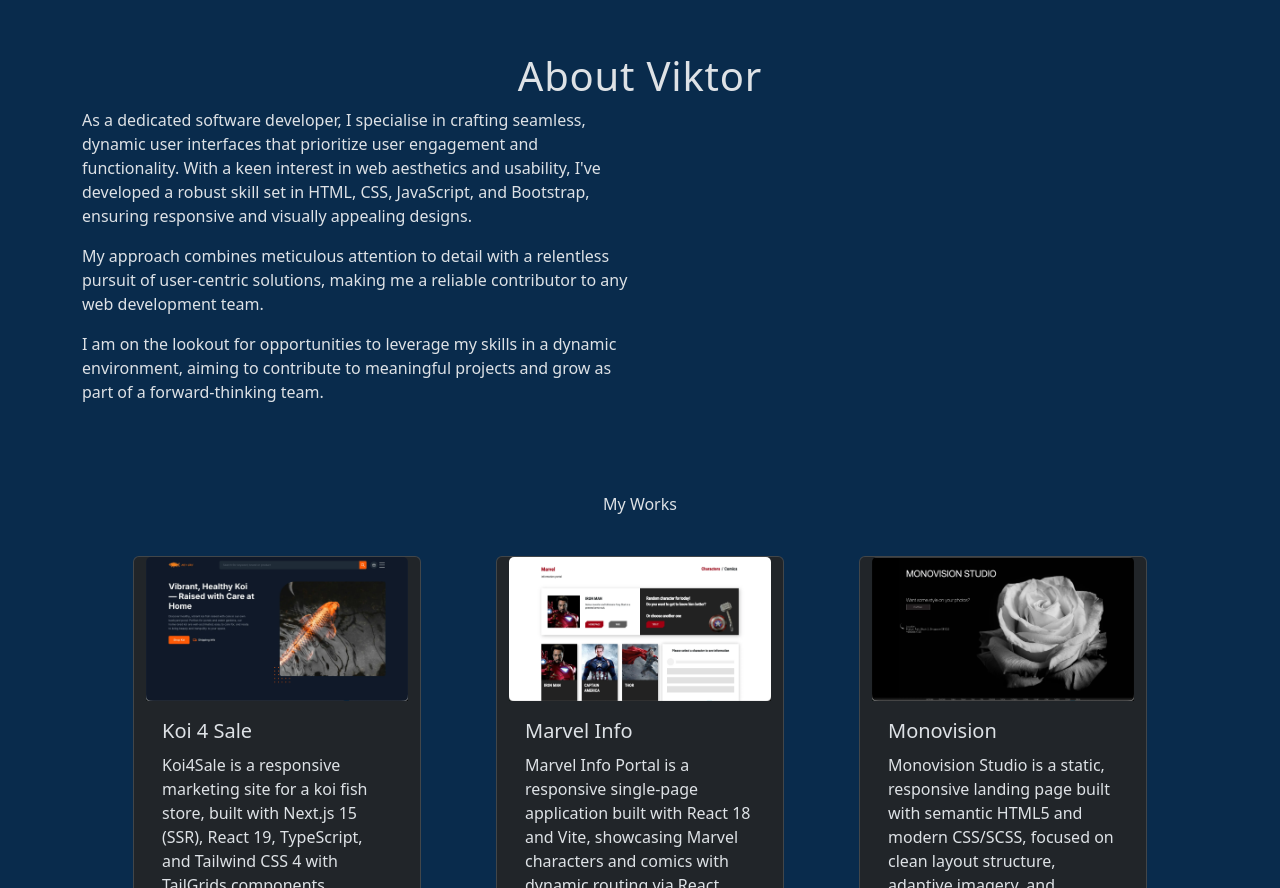
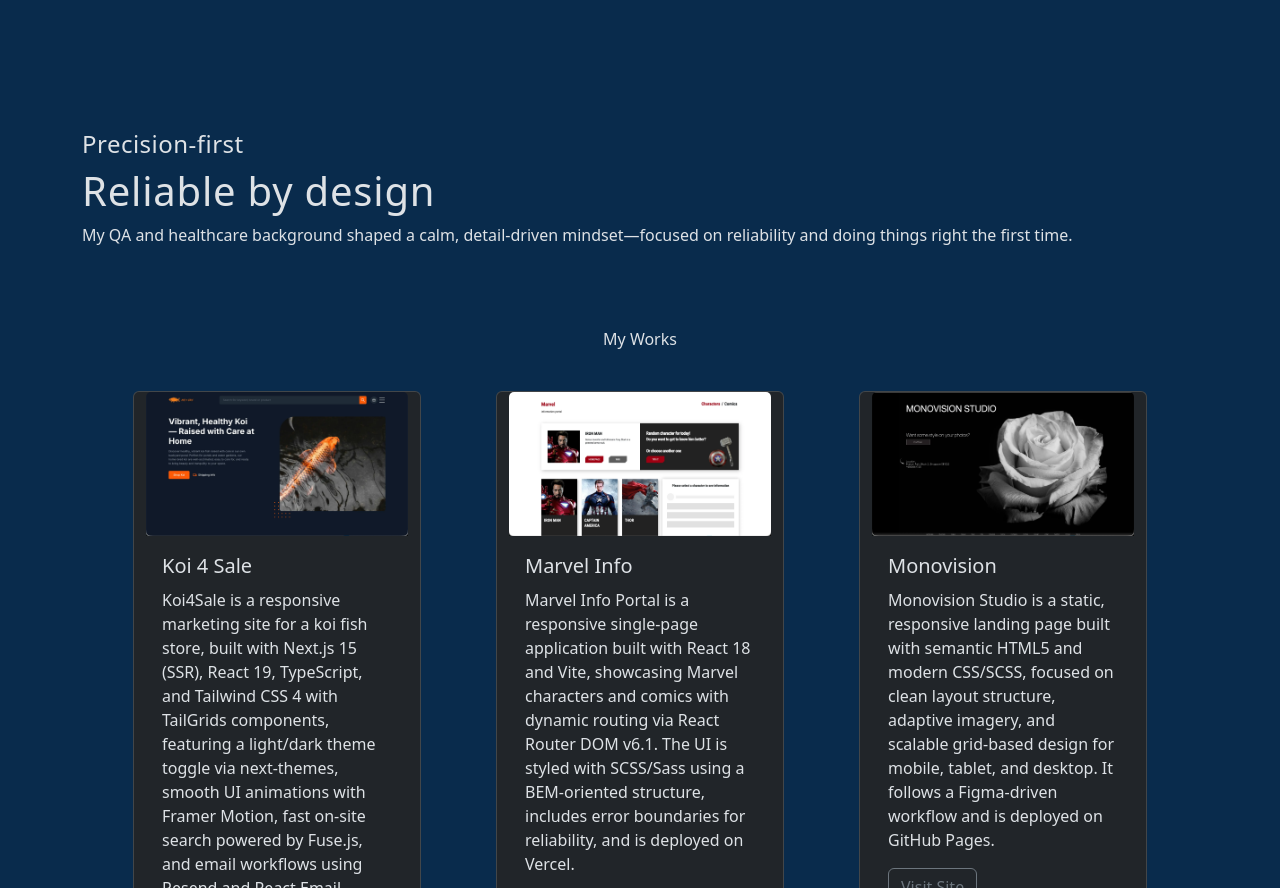
Before and after one commit to ShvetsViktor/My_Portfolio, a plain HTML site: page index.html in a window 1280 px wide. Shown: the part 959-1847 px from the top of the page. Drawn offline with nearby package versions, Linux system fonts and the light colour scheme.

Commit message:
add py-64 class and change my-64 to py-64 in html(because they collapse)

```diff
--- a/assets/css/style.css
+++ b/assets/css/style.css
@@ -54,9 +54,9 @@
 /* ===== Custom styles ===== */
 
 /* custom paddings */
-.my-64 {
-    margin: 4rem 0;
-    /* 64px */
+.py-64 {
+    padding-top: 4rem;
+    padding-bottom: 4rem;
 }
 
 .mb-20 {
--- a/index.html
+++ b/index.html
@@ -49,7 +49,7 @@
     <!-- header -->
     <header id="hero" class="container">
         <!-- section with hero image. -->
-        <section class="row my-64">
+        <section class="row py-64">
             <div class="col-12">
                 <h2 class="mb-20 text-center">Viktor Shvets</h2>
                 <h1 class="mb-20 text-center">Frontend Developer</h1>
@@ -71,31 +71,17 @@
 
     <!-- main content -->
     <main>
-        <!-- About section links to #about href in navbar -->
-        <section id="about" class="container mb-5">
+        <!-- About section -->
+        <section id="about" class="container py-64">
             <div class="row">
-                <div class="col-12 text-center">
-                    <h2>About Viktor</h2>
+                <div class="col-12">
+                    <h4>Precision-first</h4>
+                    <h2>Reliable by design</h2>
                 </div>
-                <!-- mb-4 used to add margin under text -->
-                <div class="col-12 col-md-6 mb-4">
+                <div class="col-12">
                     <p>
-                        As a dedicated software developer, I specialise in crafting
-                        seamless, dynamic user interfaces that prioritize user engagement
-                        and functionality. With a keen interest in web aesthetics and
-                        usability, I've developed a robust skill set in HTML, CSS,
-                        JavaScript, and Bootstrap, ensuring responsive and visually
-                        appealing designs.
-                    </p>
-                    <p>
-                        My approach combines meticulous attention to detail with a
-                        relentless pursuit of user-centric solutions, making me a reliable
-                        contributor to any web development team.
-                    </p>
-                    <p>
-                        I am on the lookout for opportunities to leverage my skills in a
-                        dynamic environment, aiming to contribute to meaningful projects
-                        and grow as part of a forward-thinking team.
+                        My QA and healthcare background shaped a calm, detail-driven mindset—focused on reliability and
+                        doing things right the first time.
                     </p>
                 </div>
             </div>
```
